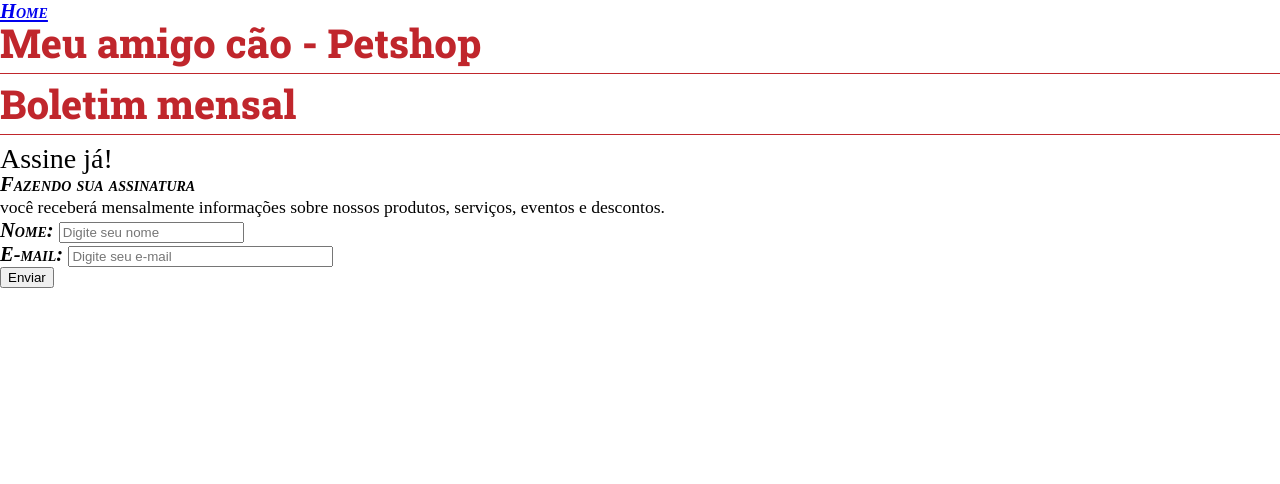
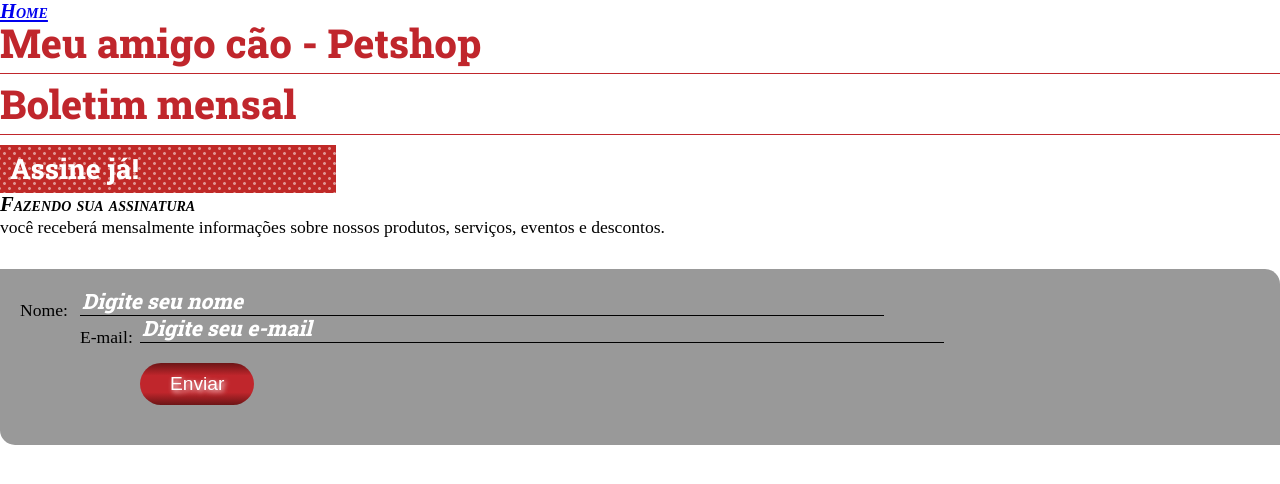
Before and after one commit to davidtahim/turma855novo, a PHP site: page /boletim.html in a window 1280 px wide. Shown: the top 484 px of the page. Run offline with PHP 8.4, Linux system fonts and the light colour scheme.

Commit message:
trabalhando com formulário

```diff
--- a/boletim.html
+++ b/boletim.html
@@ -12,7 +12,7 @@
 
 
 
-<body>
+<body id="boletim">
     <p><a href="index.html" target="_self">Home</a></p>
 
 <h1>Meu amigo cão - Petshop</h1>
@@ -24,7 +24,7 @@
 <p>Fazendo sua assinatura<br>
 você receberá mensalmente informações sobre nossos produtos, serviços, eventos e descontos.</p>
 <form method="get" id="boletim" action="obrigado.html">
-    <p><label for="nome">Nome: </label><input type="text" name="nome" placeholder="Digite seu nome" id="nome"> </p>
+    <p><label for="nome">Nome: </label><input type="text" name="nome" id="nome" placeholder="Digite seu nome" id="nome"> </p>
     <p><label for="email">E-mail: </label><input type="email" name="email" id="email" placeholder="Digite seu e-mail" size="30"></p>
     <input type="submit" value="Enviar">
 </form>
--- a/css/principal.css
+++ b/css/principal.css
@@ -229,3 +229,66 @@ Trabalhando com a página curiosidades
 #produtos tr:hover {
     background-color: #feff76;
 }
+
+/* Página de Boletim */
+
+#boletim h2 {
+    font-size: 1.75em;
+    background: #c0262c url(/imagens/back-bolinha.gif);
+    color: white;
+    padding: 10px;
+    width: 316px;
+    font-family: Roboto Extrabold;
+}
+
+/* Trabalhando com os formulários */
+
+form {
+    background-color: #999;
+    margin: 30px 0;
+    padding: 20px;
+    border-radius: 0 15px;
+}
+input[type="submit"] {
+    background-color: #c0262c;
+    background: linear-gradient(to bottom, #6c1516 0%, #c0262c 30%, #c0262c 70%, #6c1516 100% );
+    border: none;
+    border-radius: 30px;
+    font-size: 1.2em;
+    color: white;
+    padding: 10px 30px;
+    margin: 20px 0;
+    text-shadow: white 2px 2px 5px;
+    cursor: pointer;
+}
+input#nome, input#email {
+    background-color: transparent;
+    border: none;
+    border-bottom: #000 1px solid;
+    font-size: 1.2em;
+    color: white;
+    width: 800px;
+}
+
+::-webkit-input-placeholder {
+    color: #fff;
+    font-style: italic;
+    font-size: 0,8em;font-family: Roboto Extrabold;
+}
+:-ms-input-placeholder {
+    color: #fff;
+    font-style: italic;
+    font-size: 0,8em;font-family: Roboto Extrabold;
+}
+
+:-moz-placeholder {
+    color: #fff;
+    font-style: italic;
+    font-size: 0,8em;font-family: Roboto Extrabold;
+}
+label {
+    display: block;
+    margin-top: 10px;
+    float: left;
+    width: 60px;
+}
```
